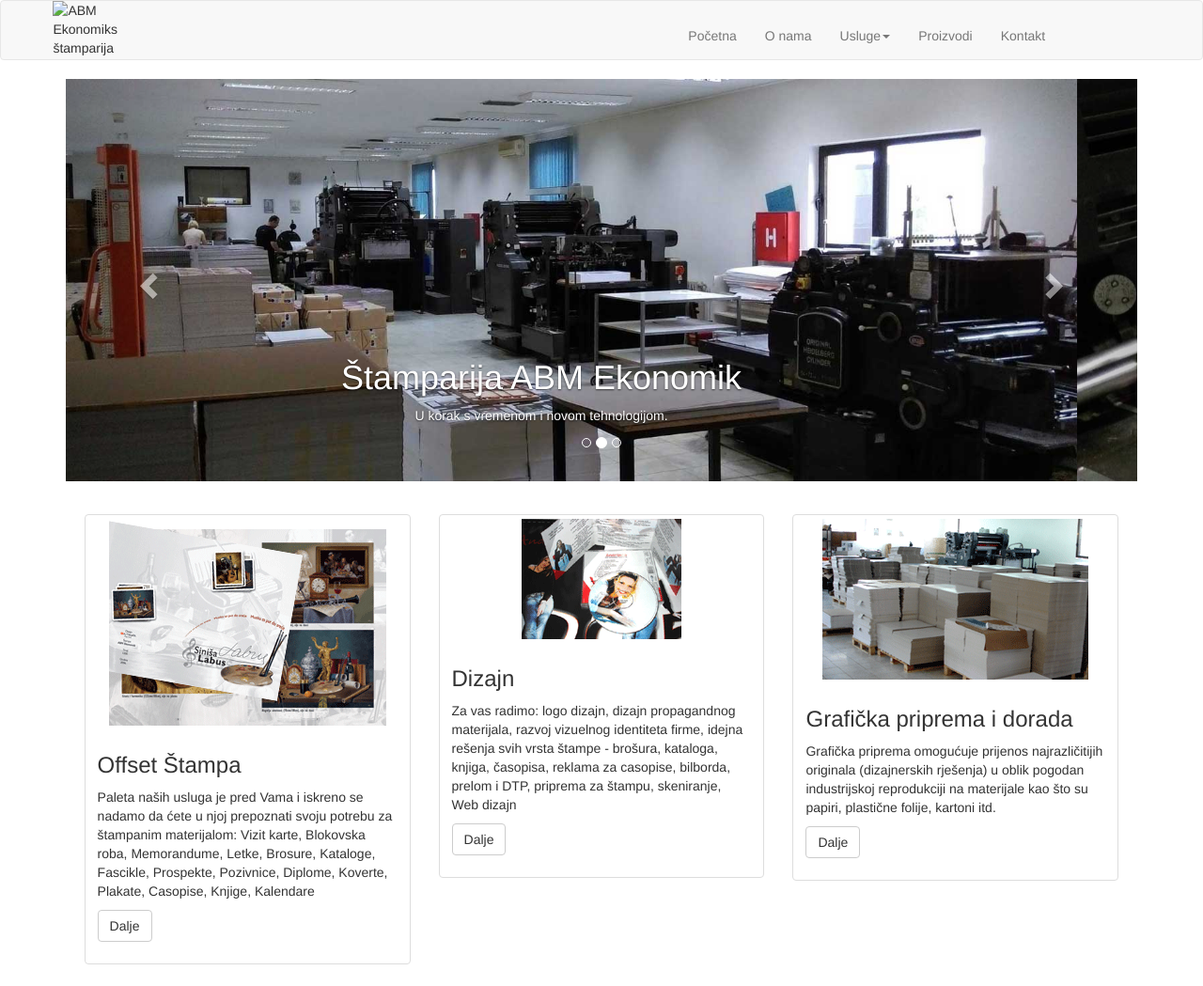
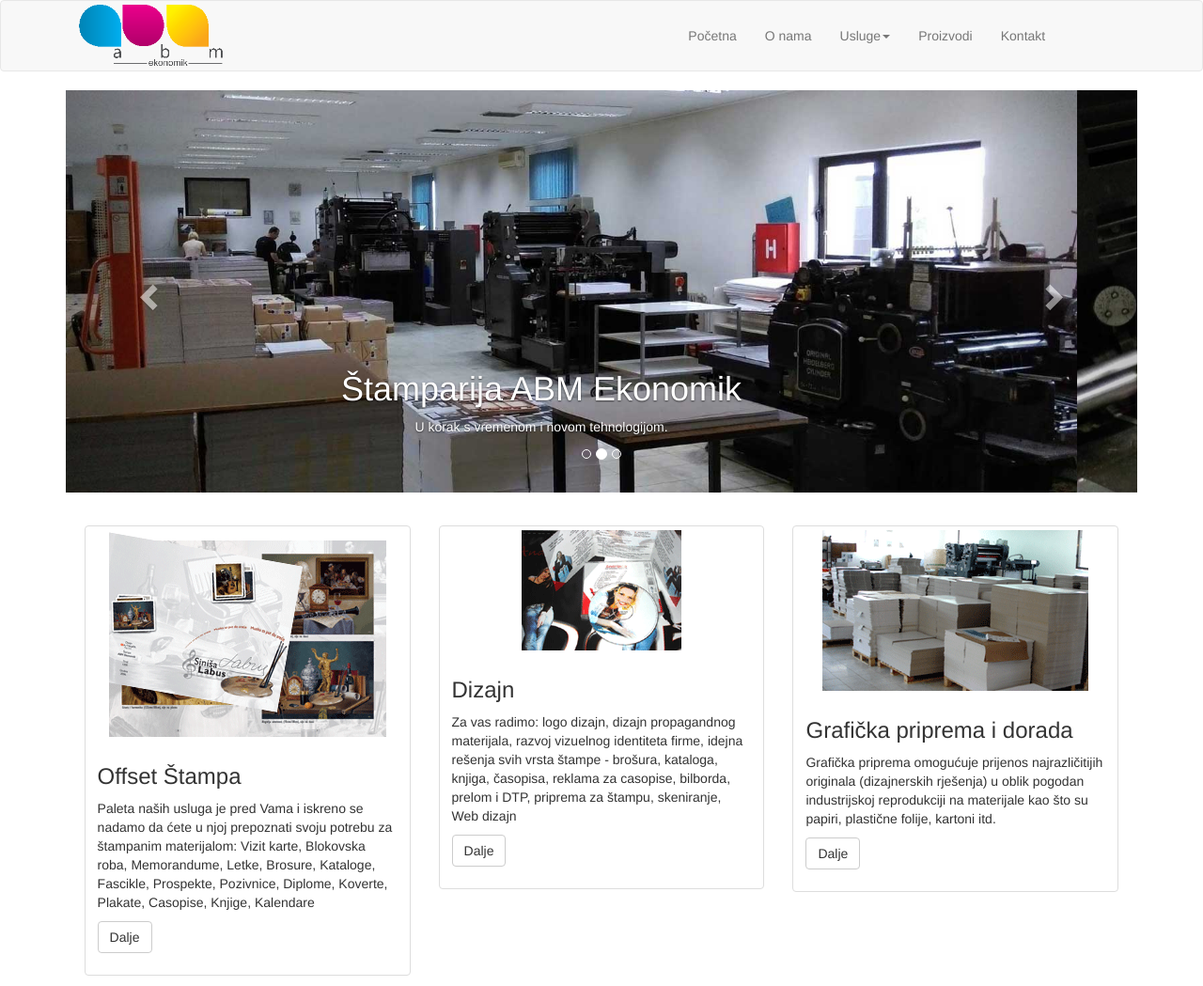
Before and after one commit to mikiohandy/ABM-Ekonomik, a plain HTML site: page kontakt/index.html in a window 1280 px wide. Shown: the top 1049 px of the page at 94% size. Drawn offline with Linux system fonts and the light colour scheme; files whose address does not match are found by name.

Commit message:
sredjivanje linkova stranica

```diff
--- a/kontakt/index.html
+++ b/kontakt/index.html
@@ -33,7 +33,7 @@
       </button>
 
       <a class="navbar-brand" href="http://127.0.0.1:50858/usluge/index.html"></a>
-      <img id="logo"  src="images/ABM_logo.gif" alt="ABM Ekonomiks štamparija">
+      <img id="logo"  src="../images/ABM_logo.gif" alt="ABM Ekonomiks štamparija">
     </div>
 
 
```
